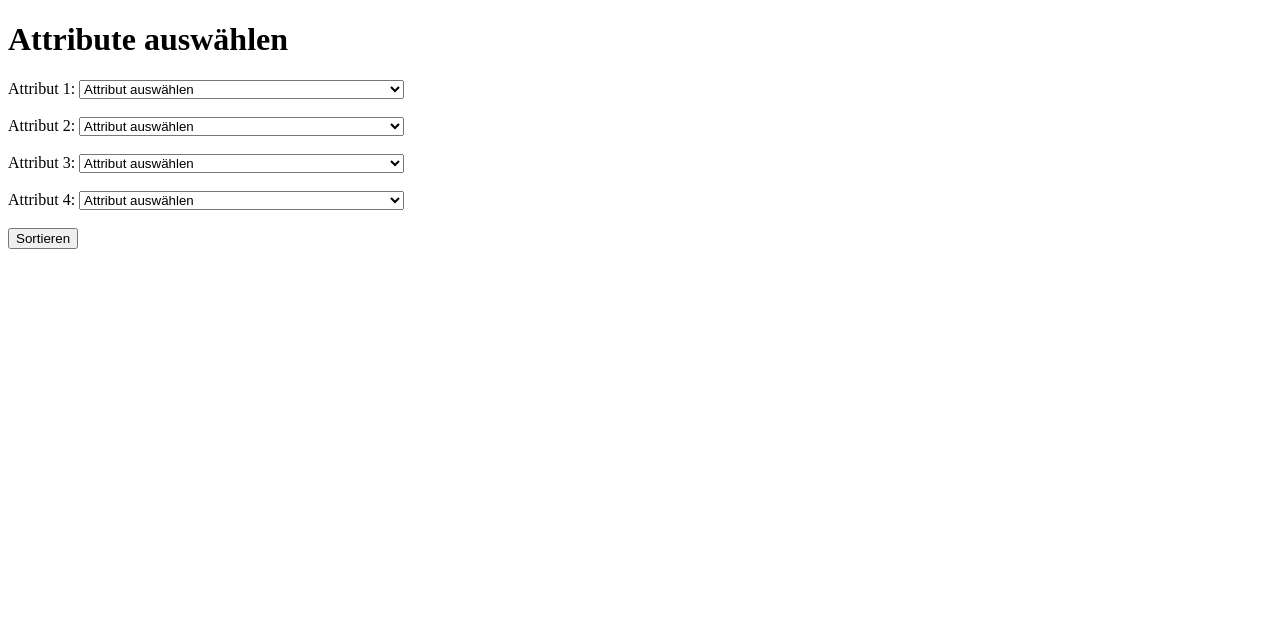
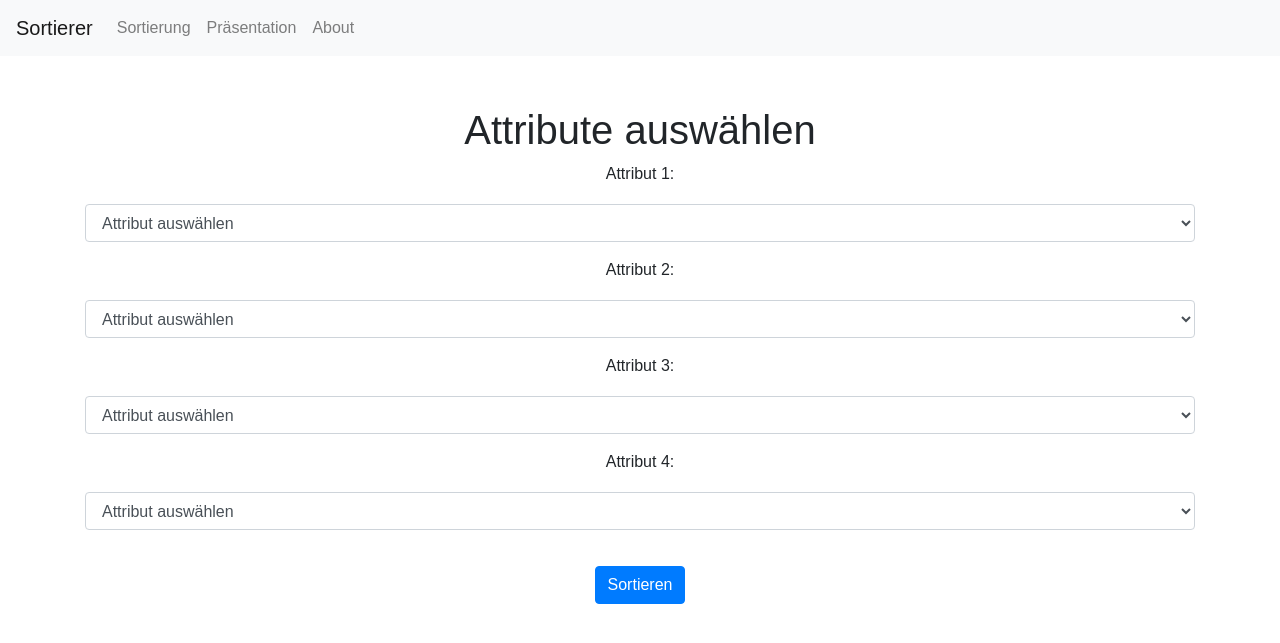
Before and after one commit to HakanBue/InsertionSort, a Flask app: page / in a window 1280 px wide. Shown: the top 643 px of the page. Run offline with Flask 3, Linux system fonts and the light colour scheme; some libraries are stand-ins or nearby versions.

Commit message:
Hab die HTML etwas verschönert und eine Navbar sowie Bootstrap hinzugefügt

```diff
--- a/templates/Index.html
+++ b/templates/Index.html
@@ -3,59 +3,93 @@
 <head>
     <meta charset="UTF-8">
     <title>Sortierer</title>
+    <link href="https://maxcdn.bootstrapcdn.com/bootstrap/4.5.2/css/bootstrap.min.css" rel="stylesheet">
     <script src="https://code.jquery.com/jquery-3.6.0.min.js"></script>
+    <style>
+        body {
+            font-family: Arial, sans-serif;
+        }
+        .container {
+            margin-top: 50px;
+            text-align: center;
+        }
+        select {
+            width: 50%;
+            margin: 10px auto;
+        }
+        #submitBtn {
+            margin-top: 20px;
+        }
+    </style>
 </head>
 <body>
+    <nav class="navbar navbar-expand-lg navbar-light bg-light">
+        <a class="navbar-brand" href="#">Sortierer</a>
+        <button class="navbar-toggler" type="button" data-toggle="collapse" data-target="#navbarNav" aria-controls="navbarNav" aria-expanded="false" aria-label="Toggle navigation">
+            <span class="navbar-toggler-icon"></span>
+        </button>
+        <div class="collapse navbar-collapse" id="navbarNav">
+            <ul class="navbar-nav">
+                <li class="nav-item">
+                    <a class="nav-link" href="#">Sortierung</a>
+                </li>
+                <li class="nav-item">
+                    <a class="nav-link" href="#">Präsentation</a>
+                </li>
+                <li class="nav-item">
+                    <a class="nav-link" href="#">About</a>
+                </li>
+            </ul>
+        </div>
+    </nav>
+    <div class="container">
         <h1>Attribute auswählen</h1>
         <form id="attributeForm">
+            <div class="form-group">
                 <label for="attribut1">Attribut 1:</label>
-        <select id="attribut1" name="attribut1">
+                <select id="attribut1" name="attribut1" class="form-control">
                     <option value="">Attribut auswählen</option>
                     {% for attribute in bug_attributes %}
                     <option value="{{ attribute }}">{{ attribute }}</option>
                     {% endfor %}
                 </select>
-
-        <br><br>
-
+            </div>
+            <div class="form-group">
                 <label for="attribut2">Attribut 2:</label>
-        <select id="attribut2" name="attribut2">
+                <select id="attribut2" name="attribut2" class="form-control">
                     <option value="">Attribut auswählen</option>
                     {% for attribute in bug_attributes %}
                     <option value="{{ attribute }}">{{ attribute }}</option>
                     {% endfor %}
                 </select>
-
-        <br><br>
-
+            </div>
+            <div class="form-group">
                 <label for="attribut3">Attribut 3:</label>
-        <select id="attribut3" name="attribut3">
+                <select id="attribut3" name="attribut3" class="form-control">
                     <option value="">Attribut auswählen</option>
                     {% for attribute in bug_attributes %}
                     <option value="{{ attribute }}">{{ attribute }}</option>
                     {% endfor %}
                 </select>
-
-        <br><br>
-
+            </div>
+            <div class="form-group">
                 <label for="attribut4">Attribut 4:</label>
-        <select id="attribut4" name="attribut4">
+                <select id="attribut4" name="attribut4" class="form-control">
                     <option value="">Attribut auswählen</option>
                     {% for attribute in bug_attributes %}
                     <option value="{{ attribute }}">{{ attribute }}</option>
                     {% endfor %}
                 </select>
-
-        <br><br>
-
-        <button type="button" id="submitBtn" onclick="sort_request()">Sortieren</button>
+            </div>
+            <button type="button" id="submitBtn" class="btn btn-primary" onclick="sort_request()">Sortieren</button>
         </form>
+    </div>
 
     <script>
         $(document).ready(function() {
-            $('#attribute1').change(function() {
+            $('#attribut1').change(function() {
                 var selectedValue = $(this).val();
-                $('#attribute2 option').each(function() {
+                $('#attribut2 option').each(function() {
                     $(this).show();
                     if ($(this).val() == selectedValue) {
                         $(this).hide();
@@ -63,12 +97,19 @@
                 });
             });
 
+            $('#attribut2').change(function() {
+                var selectedValue = $(this).val();
+                $('#attribut1 option').each(function() {
+                    $(this).show();
+                    if ($(this).val() == selectedValue) {
+                        $(this).hide();
+                    }
+                });
+            });
 
         });
 
-        // sendet request ins backend
-        function sort_request(){
-            // array von zu sortierenden parametern
+        function sort_request() {
             let sorting_parameters = [];
 
             const first_parameter = document.getElementById('attribut1').value;
@@ -78,7 +119,6 @@
 
             sorting_parameters.push(first_parameter, second_parameter, third_parameter, fourth_parameter);
 
-            //requests ans backend
             fetch("http://localhost:5000/sort", {
                 method: "POST",
                 body: JSON.stringify({
@@ -89,8 +129,8 @@
                     "Access-Control-Allow-Origin": "*"
                 }
             });
-
         }
     </script>
+    <script src="https://maxcdn.bootstrapcdn.com/bootstrap/4.5.2/js/bootstrap.min.js"></script>
 </body>
 </html>
```
Lines whose indentation alone changed are shown as unchanged.
